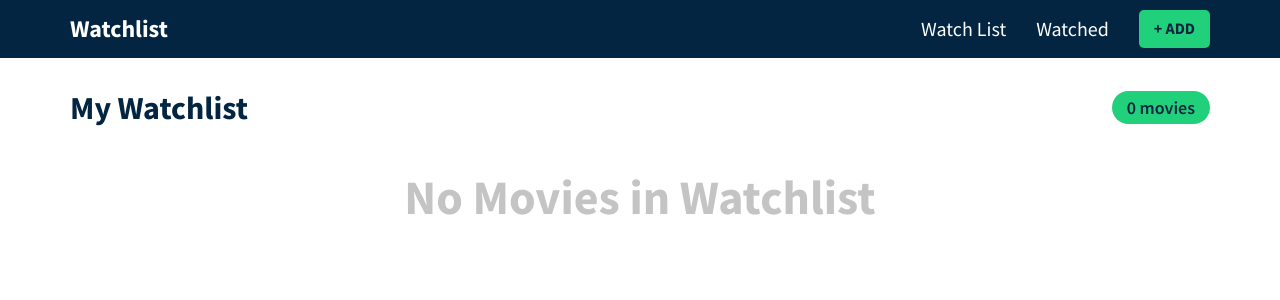
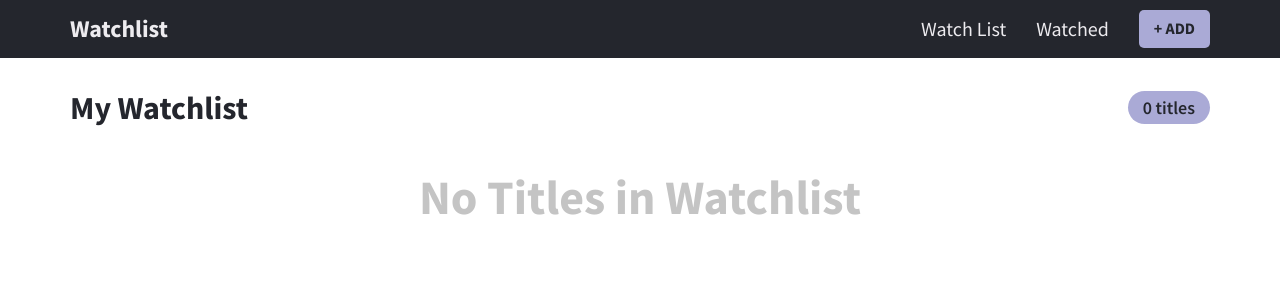
Before and after one commit to ali-vx/react-watchlist, a React (Create React App) app: page / in a window 1280 px wide. Shown: the top 300 px of the page. Built offline with nearby package versions, Linux system fonts and the light colour scheme.

Commit message:
changed theme

```diff
--- a/src/App.css
+++ b/src/App.css
@@ -1,9 +1,9 @@
 @import url("https://fonts.googleapis.com/css2?family=Source+Sans+Pro:wght@300;400;600;700;900&display=swap");
 
 :root {
-  --primary: #032541;
-  --secondary: #21d07a;
-  --white: #fff;
+  --primary: #24262d;
+  --secondary: #aaaad6;
+  --white: #edebef;
 }
 
 body {
@@ -58,7 +58,7 @@ body {
 }
 
 .btn:hover {
-  background-color: #1aa762;
+  background-color: #9090bd;
   opacity: 1;
   cursor: pointer;
 }
--- a/src/components/Watched.jsx
+++ b/src/components/Watched.jsx
@@ -12,7 +12,7 @@ export const Watched = () => {
 
           <span className="count-pill">
             {watched.length}
-            {watched.length === 1 ? ' movie' : ' movies'}
+            {watched.length === 1 ? ' title' : ' titles'}
           </span>
         </div>
         {watched.length > 0 ? (
@@ -22,7 +22,7 @@ export const Watched = () => {
           ))}
         </div>
         ) : (
-          <h2 className="no-movies">No Movies in Watched</h2>
+          <h2 className="no-movies">No Titles in Watched</h2>
         )}
       </div>
     </div>
--- a/src/components/Watchlist.jsx
+++ b/src/components/Watchlist.jsx
@@ -13,7 +13,7 @@ export const Watchlist = () => {
 
           <span className="count-pill">
             {watchlist.length}
-            {watchlist.length === 1 ? ' movie' : ' movies'}
+            {watchlist.length === 1 ? ' title' : ' titles'}
           </span>
         </div>
         {watchlist.length > 0 ? (
@@ -23,7 +23,7 @@ export const Watchlist = () => {
           ))}
         </div>
         ) : (
-          <h2 className="no-movies">No Movies in Watchlist</h2>
+          <h2 className="no-movies">No Titles in Watchlist</h2>
         )}
       </div>
     </div>
```
